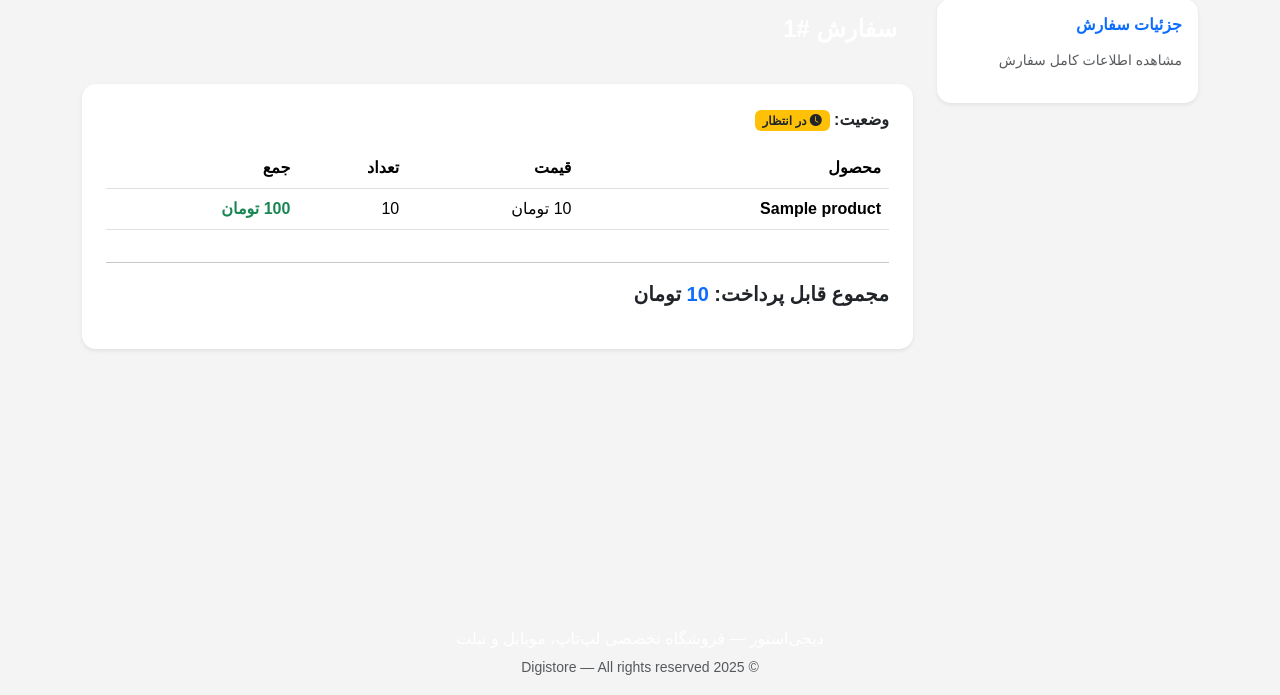
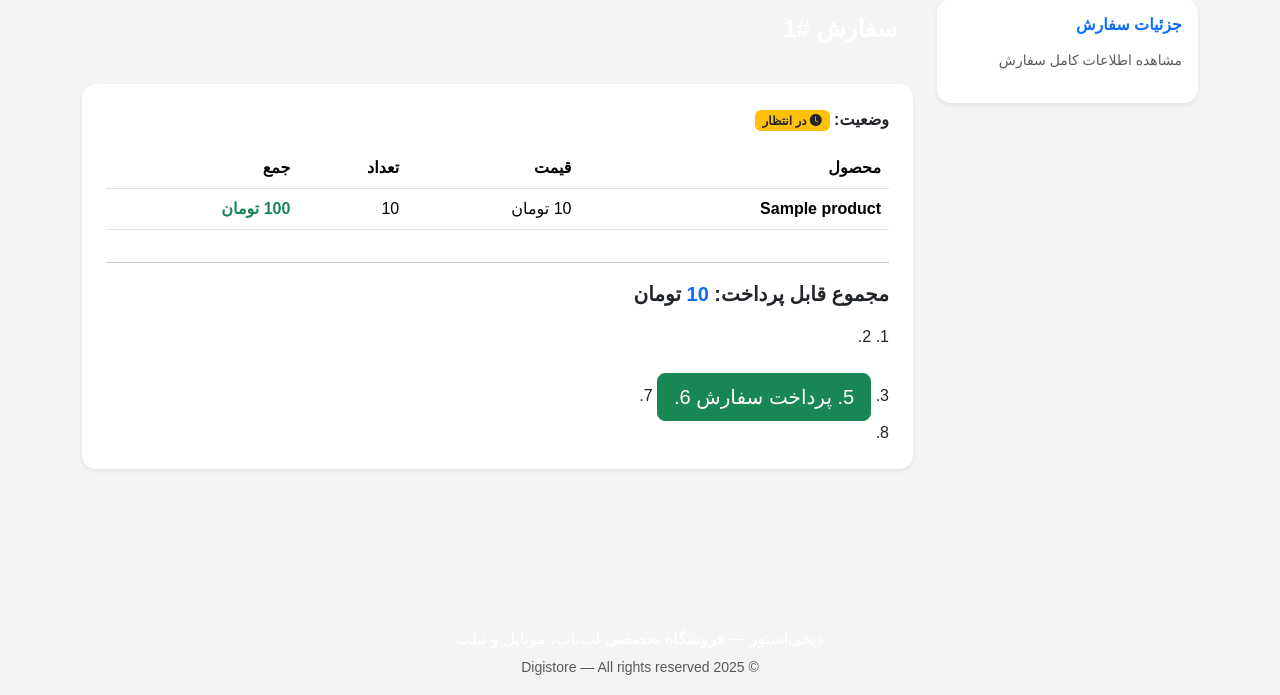
Before and after one commit to mohamad-mgn/DigiStore, a Django app: page /orders/1/ in a window 1280 px wide. Shown: the part 105-800 px from the top of the page. Run offline with Django 5.2, Linux system fonts and the light colour scheme; a user stored in the database is signed in; tables that the repository leaves empty hold one stand-in row (values such as "Sample post"); some web fonts are replaced.

Commit message:
project updated

```diff
--- a/apps/orders/urls.py
+++ b/apps/orders/urls.py
@@ -1,7 +1,8 @@
 from django.urls import path
 from .views import (
     UserOrderListView, OrderDetailView, CheckoutView,
-    SellerOrderListView, SellerUpdateOrderStatusView
+    SellerOrderListView, SellerUpdateOrderStatusView,
+    PaymentView
 )
 
 app_name = "orders"
@@ -24,4 +25,7 @@ urlpatterns = [
 
     # Update the status of a specific order (seller view)
     path("seller/<int:pk>/update-status/", SellerUpdateOrderStatusView.as_view(), name="seller_update_status"),
+
+    # Payment of orders
+    path("<int:pk>/payment,", PaymentView.as_view(), name="payment"),
 ]
--- a/apps/orders/views.py
+++ b/apps/orders/views.py
@@ -119,3 +119,23 @@ class SellerUpdateOrderStatusView(LoginRequiredMixin, UserPassesTestMixin, View)
 
         # Redirect back to the referring page or seller orders page
         return HttpResponseRedirect(request.META.get('HTTP_REFERER', reverse_lazy('orders:seller_orders')))
+
+
+# ========================================================
+# Payment View (Mock Payment)
+# ========================================================
+class PaymentView(LoginRequiredMixin, View):
+    def get(self, request, pk):
+        order = get_object_or_404(Order, pk=pk, user=request.user)
+
+        if order.status != "pending":
+            messages.error(request, "این سفارش قبلاً پرداخت شده یا قابل پرداخت نیست.")
+            return redirect("orders:detail", pk=pk)
+
+        # --- Mock Payment Process ---
+        order.status = "processing"
+        order.save(update_fields=["status", "updated_at"])
+
+        messages.success(request, "پرداخت با موفقیت انجام شد!")
+
+        return redirect("orders:detail", pk=pk)
--- a/templates/orders/order_detail.html
+++ b/templates/orders/order_detail.html
@@ -92,6 +92,16 @@
                 تومان
             </p>
 
+            <!-- Payment -->
+            1. {% if order.status == 'pending' %}
+            2. <div class="text-end mt-4">
+            3.     <a href="{% url 'orders:payment' order.id %}"
+            4.        class="btn btn-success btn-lg">
+            5.         پرداخت سفارش
+            6.     </a>
+            7. </div>
+            8. {% endif %}
+
         </div>
 
     </div>
```
